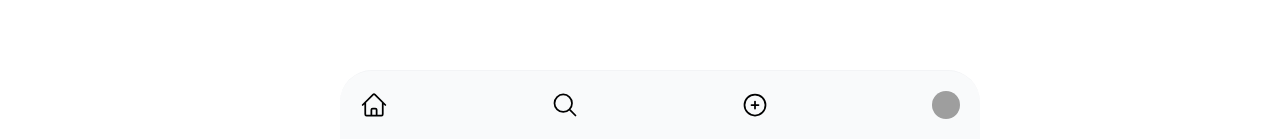
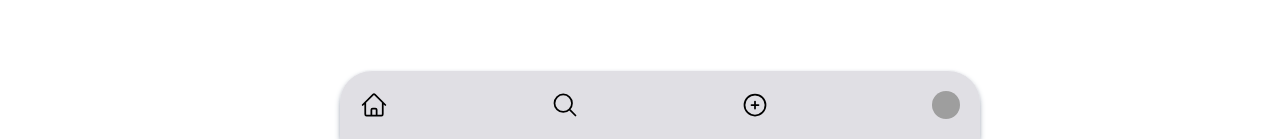
Before and after one commit to shiba-murmu/new-version-chichat, a React (Vite) app in the folder frontend/: page /search in a window 1280 px wide. Shown: the part 661-800 px from the top of the page. Built offline with nearby package versions, Linux system fonts and the light colour scheme; grey boxes are pictures that could not be loaded.

Commit message:
set bg-color in the footer

```diff
--- a/frontend/src/components/Footer/Footer.jsx
+++ b/frontend/src/components/Footer/Footer.jsx
@@ -3,7 +3,7 @@ import { Link } from 'react-router-dom'
 function Footer() {
     return (
         <div className='fixed bottom-0 left-0 md:left-80 right-0'>
-            <div className='flex justify-between mx-5 md:w-[50vw] rounded-t-4xl items-center p-5 bg-gray-50 border-t border-gray-100'>
+            <div className='flex justify-between mx-5 md:w-[50vw] rounded-t-4xl shadow-md shadow-gray-400 items-center p-5 bg-[#e0dfe4] border-t border-gray-100'>
                 <section>
                     {/* For home */}
                     <Link to={'/home'}>
```
